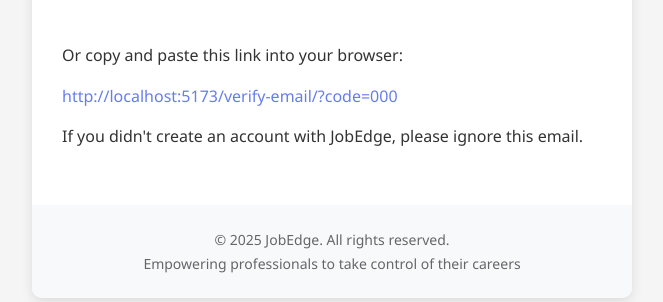
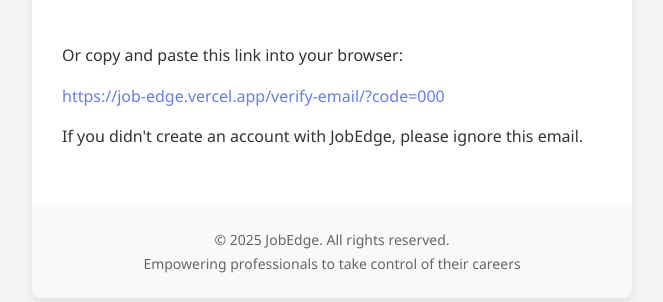
Before and after one commit to Inialpha/JobEdge, a Django app: template backend/api/templates/authemail/signup_email.html in a window 1280 px wide. Shown: the part 484-786 px from the top of the page, without its empty margins (308-971 px from the left). Run offline with Django 5.2, Linux system fonts and the light colour scheme; the template is opened without the code that fills it: most values are stand-ins (such as "Sample title", 1, 10 or a date in 2020).

Commit message:
Use vercel deployment for email verification

```diff
--- a/backend/api/templates/authemail/signup_email.html
+++ b/backend/api/templates/authemail/signup_email.html
@@ -88,14 +88,14 @@
             <p>To get started, please verify your email address by clicking the button below:</p>
 
             <div style="text-align: center;">
-                <a href="http://localhost:5173/verify-email/?code={{ code }}" class="verify-button">
+                <a href="https://job-edge.vercel.app/verify-email/?code={{ code }}" class="verify-button">
                     Verify Email Address
                 </a>
             </div>
 
             <p>Or copy and paste this link into your browser:</p>
             <p style="word-break: break-all; color: #667eea;">
-                http://localhost:5173/verify-email/?code={{ code }}
+                https://job-edge.vercel.app/verify-email/?code={{ code }}
             </p>
 
             <p>If you didn't create an account with JobEdge, please ignore this email.</p>
```
